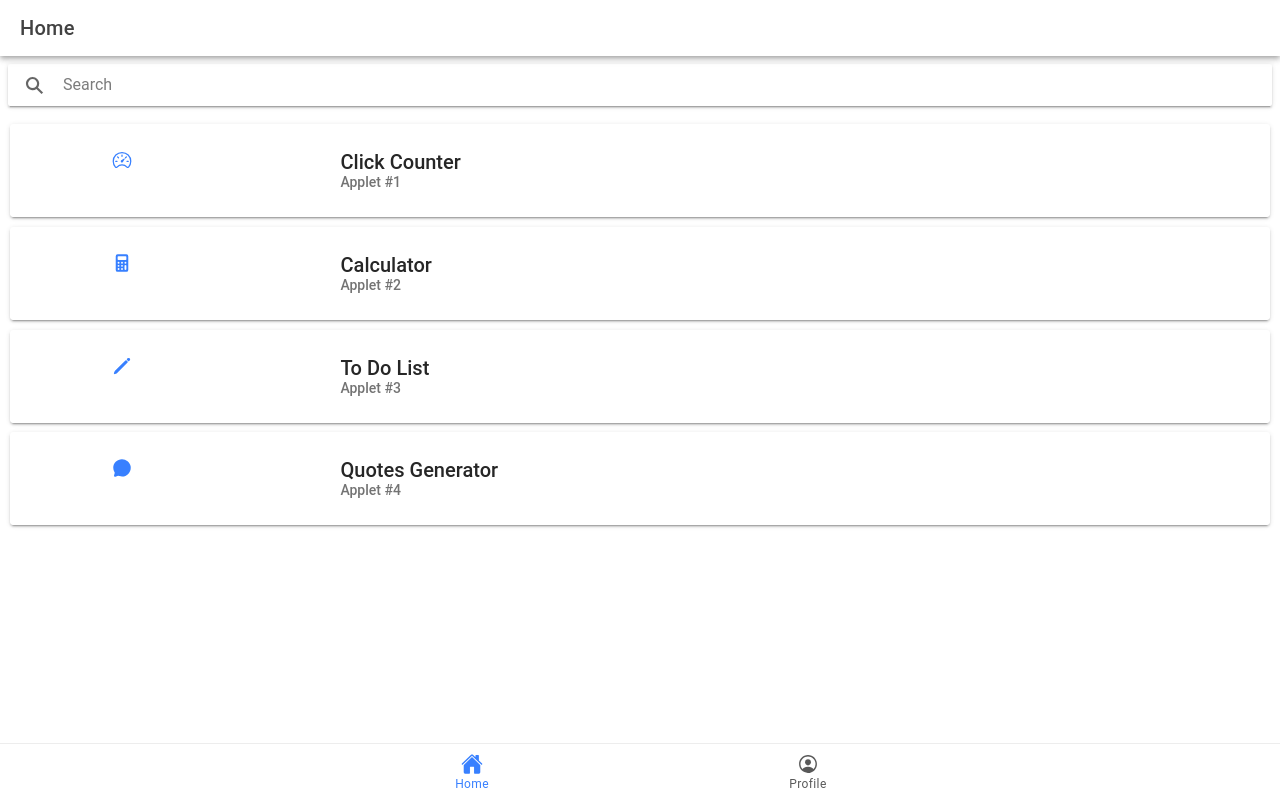
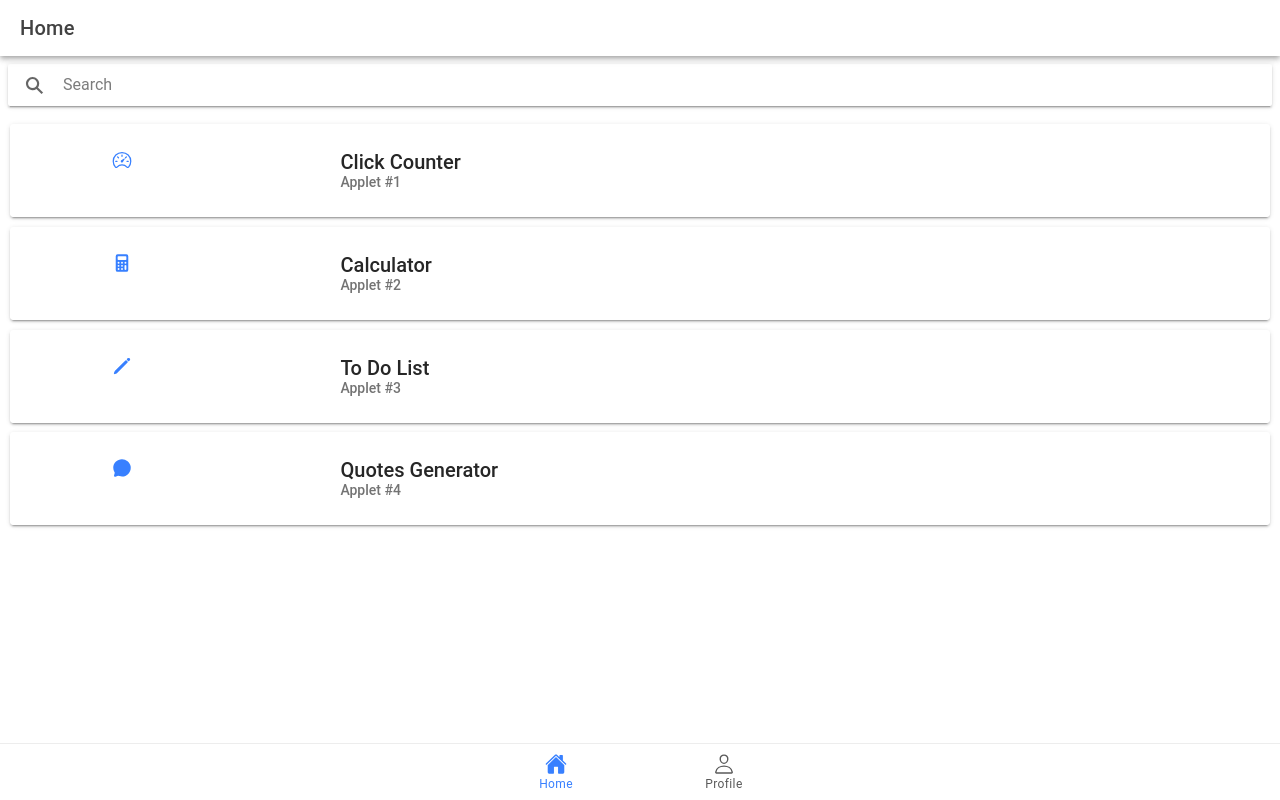
Before and after one commit to anjlibay/ion-t-libay, a React (Vite) app: page /home in a window 1280 px wide. Built offline with nearby package versions, Linux system fonts and the light colour scheme.

Commit message:
added component to qoutes_generator

```diff
--- a/src/App.tsx
+++ b/src/App.tsx
@@ -10,8 +10,11 @@ import {
   setupIonicReact
 } from '@ionic/react';
 import { IonReactRouter } from '@ionic/react-router';
-import { home, calculatorOutline, ellipse, fingerPrintOutline, personCircleOutline, square, triangle } from 'ionicons/icons';
+import { calculatorOutline, ellipse, home, personOutline, speedometerOutline, square, triangle } from 'ionicons/icons';
+
+// Home resources
 import Home from './pages/home';
+
 import Profile from './pages/Profile';
 import Click_counter from './pages/Click_counter';
 import Calculator from './pages/Calculator';
@@ -44,73 +47,61 @@ const App: React.FC = () => (
     <IonReactRouter>
       <IonTabs>
         <IonRouterOutlet>
-          <Route exact path="/">
+
+          {/* Application default route */}
+           <Route exact path="/">
             <Redirect to="/home" />
           </Route>
+
+          {/* Home Router */}
           <Route exact path="/home">
             <Home />
           </Route>
 
-          {/*
           <Route exact path="/profile">
             <Profile />
           </Route>
           <Route exact path="/click_counter">
             <Click_counter />
           </Route>
-          */}
           <Route path="/calculator">
             <Calculator />
           </Route>
 
-          <Route exact path="/click_counter">
-            <Click_counter />
+          <Route path="/to_do_list">
+            <To_do_list />
           </Route>
 
-          <Route exact path="/to_do_list">
-            < To_do_list />
-          </Route>
-
-          <Route exact path="/quotes_generator">
-            < Quotes_generator />
-          </Route>
-
-          <Route exact path="/profile">
-            <Profile />
+          <Route path="/quotes_generator">
+            <Quotes_generator />
           </Route>
 
         </IonRouterOutlet>
+
         <IonTabBar slot="bottom">
+          {/* Home Tab Button */}
           <IonTabButton tab="home" href="/home">
             <IonIcon aria-hidden="true" icon={home} />
             <IonLabel>Home</IonLabel>
           </IonTabButton>
 
-          {/*
           <IonTabButton tab="profile" href="/profile">
-            <IonIcon aria-hidden="true" icon={personCircleOutline} />
+            <IonIcon aria-hidden="true" icon={personOutline} />
             <IonLabel>Profile</IonLabel>
           </IonTabButton>
-          <IonTabButton tab="click_counter" href="/click_counter">
-            <IonIcon aria-hidden="true" icon={fingerPrintOutline} />
+            {/*
+          <IonTabButton tab="clickcounter" href="/clickcounter">
+            <IonIcon aria-hidden="true" icon={speedometerOutline} />
             <IonLabel>Click Counter</IonLabel>
           </IonTabButton>
-          <IonTabButton tab="calculator" href="/calculator">
+
+          <IonTabButton tab="tab3" href="/tab3">
             <IonIcon aria-hidden="true" icon={calculatorOutline} />
             <IonLabel>Calculator</IonLabel>
           </IonTabButton>
-        */}
+           */}
+        </IonTabBar>
 
-          <IonTabButton tab="" href="">
-            <IonIcon aria-hidden="true" />
-            <IonLabel></IonLabel>
-          </IonTabButton>
-          <IonTabButton tab="profile" href="/profile">
-            <IonIcon aria-hidden="true" icon={personCircleOutline} />
-            <IonLabel>Profile</IonLabel>
-          </IonTabButton>
-
-        </IonTabBar>
       </IonTabs>
     </IonReactRouter>
   </IonApp>
--- a/src/pages/home.tsx
+++ b/src/pages/home.tsx
@@ -57,7 +57,7 @@ const cardData = [
     title: 'Quotes Generator',
     icon: chatbubble,
     subtitle: 'Applet #4',
-    link: '/quotesgenerator'
+    link: '/Quotes_generator'
   }
 
 ];
```
